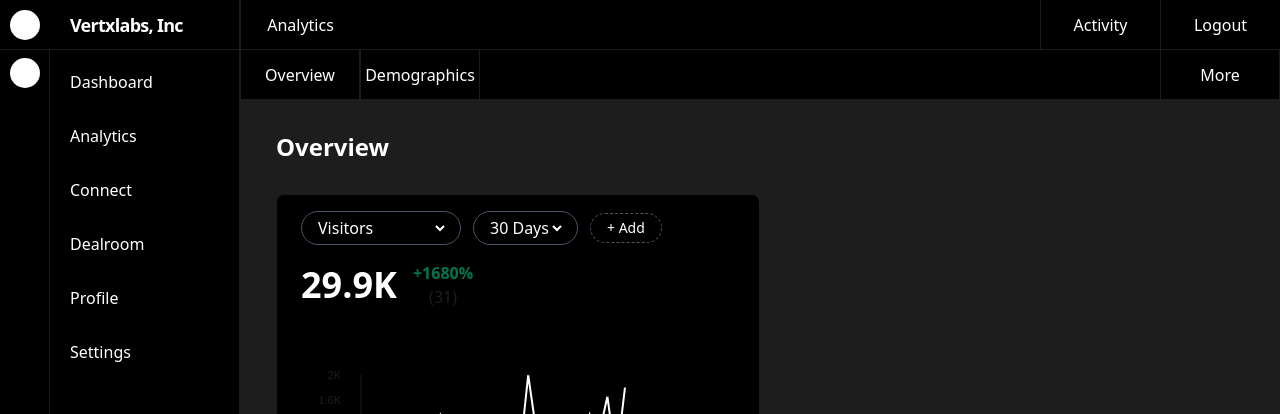
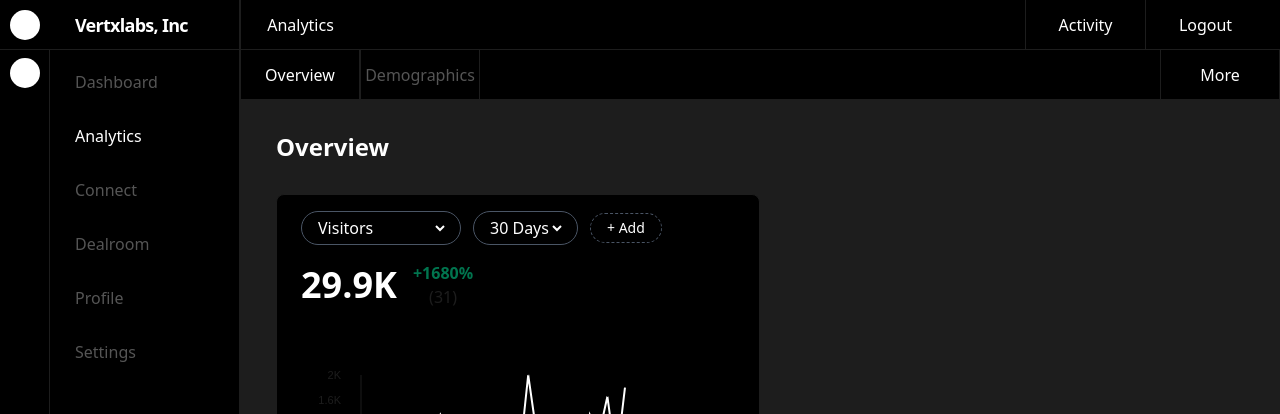
Before and after one commit to akshara-2002-github/Vertx, a React (Vite) app in the folder vertx/: page / in a window 1280 px wide. Shown: the top 414 px of the page. Built offline with nearby package versions, Linux system fonts and the light colour scheme.

Commit message:
fix: doen with dashboard

```diff
--- a/vertx/index.html
+++ b/vertx/index.html
@@ -7,7 +7,7 @@
 		<title>Vite + React</title>
 	</head>
 	<body class="bg-black w-full h-full overflow-hidden">
-		<div id="root" class="w-full h-full overflow-auto"></div>
+		<div id="root" class="w-full h-full overflow-hidden"></div>
 		<script type="module" src="/src/main.jsx"></script>
 	</body>
 </html>
--- a/vertx/src/components/NavigationBar/index.jsx
+++ b/vertx/src/components/NavigationBar/index.jsx
@@ -2,11 +2,11 @@
 
 const NavigationBar = () => {
 	return (
-		<div class="flex flex-row justify-between h-[50px] bg-black border-b border-[#1D1D1D] border-solid text-white sticky top-[50px] left-0">
+		<div class="flex flex-row justify-between h-[50px] bg-black border-b border-[#1D1D1D] border-solid text-white sticky top-0 left-0">
 			{['Overview', 'Demographics', 'More'].map((item, index) => (
 				<div
 					key={item}
-					class={`flex ${index === 1 ? 'mr-[auto]' : ''} items-center justify-center text-center text-[16px] leading-none w-[120px] h-[50px] border-r border-l border-b border-[#1D1D1D] border-solid`}
+					class={`flex ${index === 1 ? 'mr-[auto] text-[#555555]' : ''} items-center justify-center text-center text-[16px] leading-none w-[120px] h-[50px] border-r border-l border-b border-[#1D1D1D] border-solid`}
 				>
 					{item}
 				</div>
--- a/vertx/src/components/SideBar/index.jsx
+++ b/vertx/src/components/SideBar/index.jsx
@@ -4,17 +4,15 @@
 
 const SideBar = () => {
 	return (
-		<div class="flex flex-row w-[240px] h-[calc(100%-50px)] sticky top-[50px] left-0">
+		<div class="flex flex-row w-[240px] h-[calc(100%-50px)] sticky top-[50px] left-0 z-10">
 			<div class=" flex flex-col justify-between w-[50px] bg-black border-r border-[#1D1D1D] border-solid">
 				<div class="w-[50px] h-[50px] relative">
 					<div class="w-[30px] h-[30px] absolute bg-white  top-[8px] left-[10px] rounded-full "></div>
 				</div>
-
 				<div class="w-[50px] h-[50px] ">
 					<div class="p-[10px] text-center text-white">+</div>
 				</div>
 			</div>
-
 			<SideBarExtension />
 		</div>
 	);
--- a/vertx/src/components/SideBarExtension/index.jsx
+++ b/vertx/src/components/SideBarExtension/index.jsx
@@ -3,13 +3,22 @@
 const SideBarExtension = () => {
 	return (
 		<div class="flex w-[190px] h-[calc(100%-50px)] bg-black  border-r border-[#1D1D1D] border-solid text-white">
-			<div class="flex flex-col gap-[30px] px-[20px] py-[20px]">
-				<div>Dashboard</div>
-				<div>Analytics</div>
-				<div>Connect</div>
-				<div>Dealroom</div>
-				<div>Profile</div>
-				<div>Settings</div>
+			<div class="flex flex-col gap-[30px] px-[25px] py-[20px]">
+				{[
+					'Dashboard',
+					'Analytics',
+					'Connect',
+					'Dealroom',
+					'Profile',
+					'Settings',
+				].map((item, index) => (
+					<div
+						key={item}
+						class={index !== 1 ? 'text-[#555555]' : ''}
+					>
+						{item}
+					</div>
+				))}
 			</div>
 		</div>
 	);
--- a/vertx/src/components/TopBar/index.jsx
+++ b/vertx/src/components/TopBar/index.jsx
@@ -2,7 +2,7 @@
 
 const TopBar = () => {
 	return (
-		<div class="flex flex-row h-[50px] bg-black text-white border-b border-[#1D1D1D] sticky top-[0px] left-0">
+		<div class="flex flex-row h-[50px] bg-black text-white border-b border-[#1D1D1D] sticky top-[0px] left-0 pr-[15px]">
 			{/* Logo Section */}
 			<div class="w-[50px] h-[50px] flex items-center justify-center border-b border-[#1D1D1D]">
 				<div class="bg-white w-[30px] h-[30px] rounded-full"></div>
@@ -10,7 +10,7 @@
 
 			{/* Company Name Section */}
 			<div class="w-[190px] h-[50px] flex items-center border-t-0 border-r border-b border-l-0 border-solid border-[#1D1D1D]">
-				<p class="ml-[20px] font-bold text-[18px] leading-none tracking-[-0.04em]">
+				<p class="ml-[25px] font-bold text-[18px] leading-none tracking-[-0.04em]">
 					Vertxlabs, Inc
 				</p>
 			</div>
--- a/vertx/src/main.jsx
+++ b/vertx/src/main.jsx
@@ -1,7 +1,6 @@
 import React, { StrictMode } from 'react';
 import { createRoot } from 'react-dom/client';
 
-import SideBar from './components/SideBar/index.jsx';
 import TopBar from './components/TopBar/index.jsx';
 import DashBoard from './pages/Dashboard/index.jsx';
 
@@ -10,9 +9,6 @@
 createRoot(document.getElementById('root')).render(
 	<StrictMode>
 		<TopBar />
-		<div className="flex flex-row h-screen">
-			<SideBar />
-			<DashBoard />
-		</div>
+		<DashBoard />
 	</StrictMode>
 );
--- a/vertx/src/pages/DashBoard/index.jsx
+++ b/vertx/src/pages/DashBoard/index.jsx
@@ -3,18 +3,24 @@
 import NavigationBar from '../../components/NavigationBar';
 import LineChart from '../../components/LineChart/index.jsx';
 import GeoMapDashboard from '../../components/GeoMapDashbaord/index.jsx';
+import SideBar from '../../components/SideBar/index.jsx';
 
 const DashBoard = () => {
 	return (
-		<div class=" flex flex-col w-full h-full bg-black border-[#080808] border-solid">
+		<div class="flex flex-row w-full h-full bg-black border-[#080808] border-solid">
+			<SideBar />
+			<div class="w-full h-full bg-black border-[#080808] border-solid overflow-scroll">
 				<NavigationBar />
 				<div class="w-full bg-[#1D1D1D] border-[#1D1D1D] border-solid px-9 py-8">
-				<p class="text-white text-[24px] leading-[30px] font-bold mb-8">Overview</p>
+					<p class="text-white text-[24px] leading-[30px] font-bold mb-8">
+						Overview
+					</p>
 					<div class="w-[50%] mb-5">
 						<LineChart />
 					</div>
-				<div class="w-full">
+					<div class="w-full mb-12">
 						<GeoMapDashboard />
+					</div>
 				</div>
 			</div>
 		</div>
```
Lines whose indentation alone changed are shown as unchanged.
